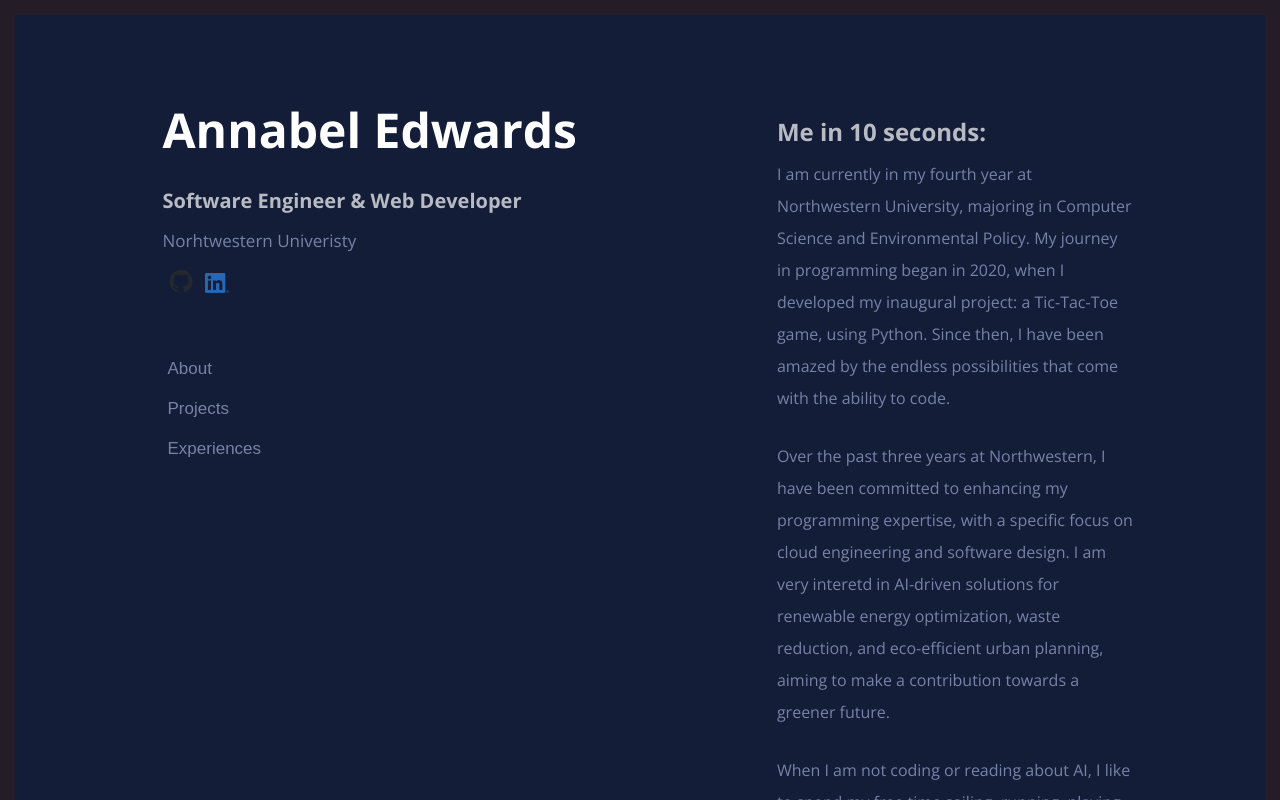
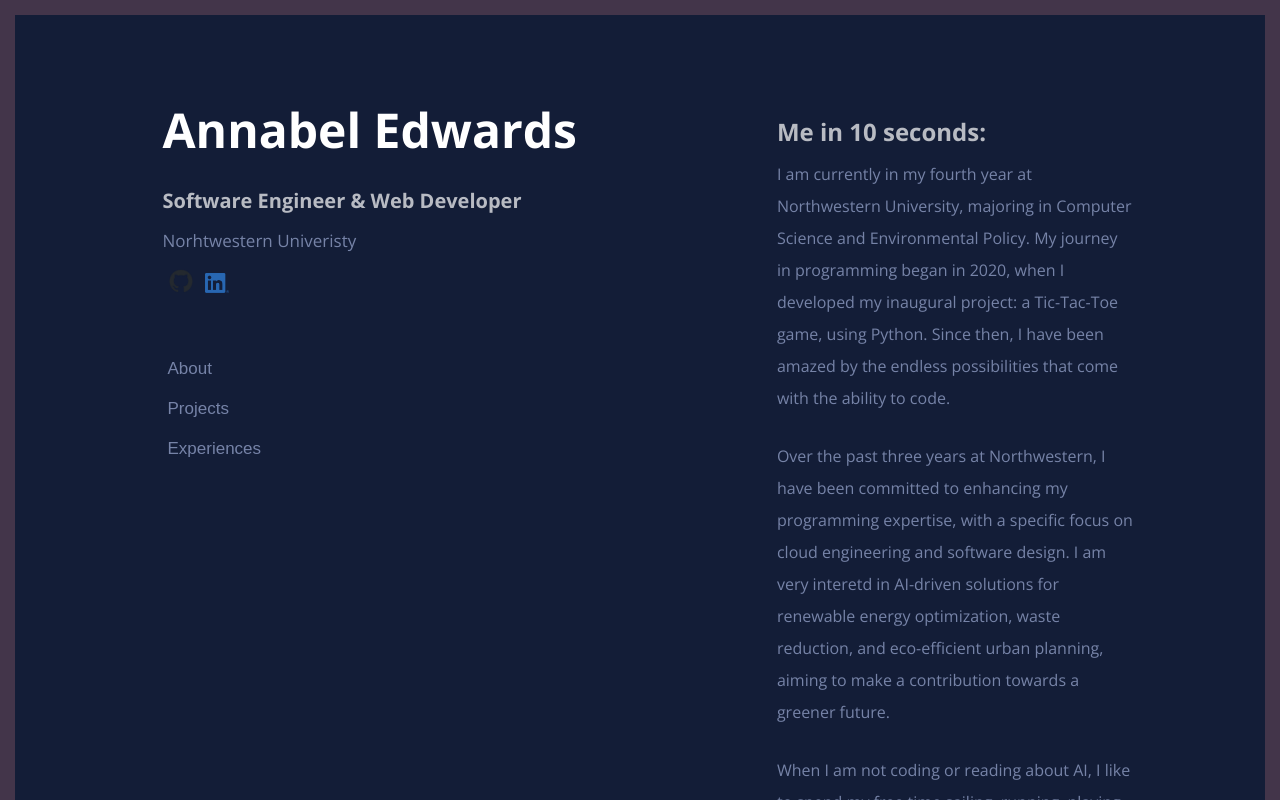
Before and after one commit to annabelge7/annabel_website, a React (Create React App) app: page / in a window 1280 px wide. Shown: the top 800 px of the page. Built offline with nearby package versions, Linux system fonts and the light colour scheme.

Commit message:
Update index.js

```diff
--- a/src/pages/index.js
+++ b/src/pages/index.js
@@ -27,7 +27,30 @@ const HomeContainer = styled.div`
   background-color: #131d37;
   opacity: 1;
   position: relative;
-  border: 15px solid #241d28;
+  border: 15px solid #43354a;
+
+/*animation: borderAnimation 5s infinite;  Apply animation to the border */
+
+
+  /* Define the keyframe animation
+  @keyframes borderAnimation {
+    0% {
+      border: 15px solid #241d28;
+    }
+    25% {
+      border: 15px solid #392d3e;
+    }
+    50% {
+        border: 15px solid #43354a;
+      }
+    75% {
+    border: 15px solid #584660;
+    }
+    100% {
+      border: 15px solid #6d5677;
+    }
+  }*/
+
 
 
 `;
```
